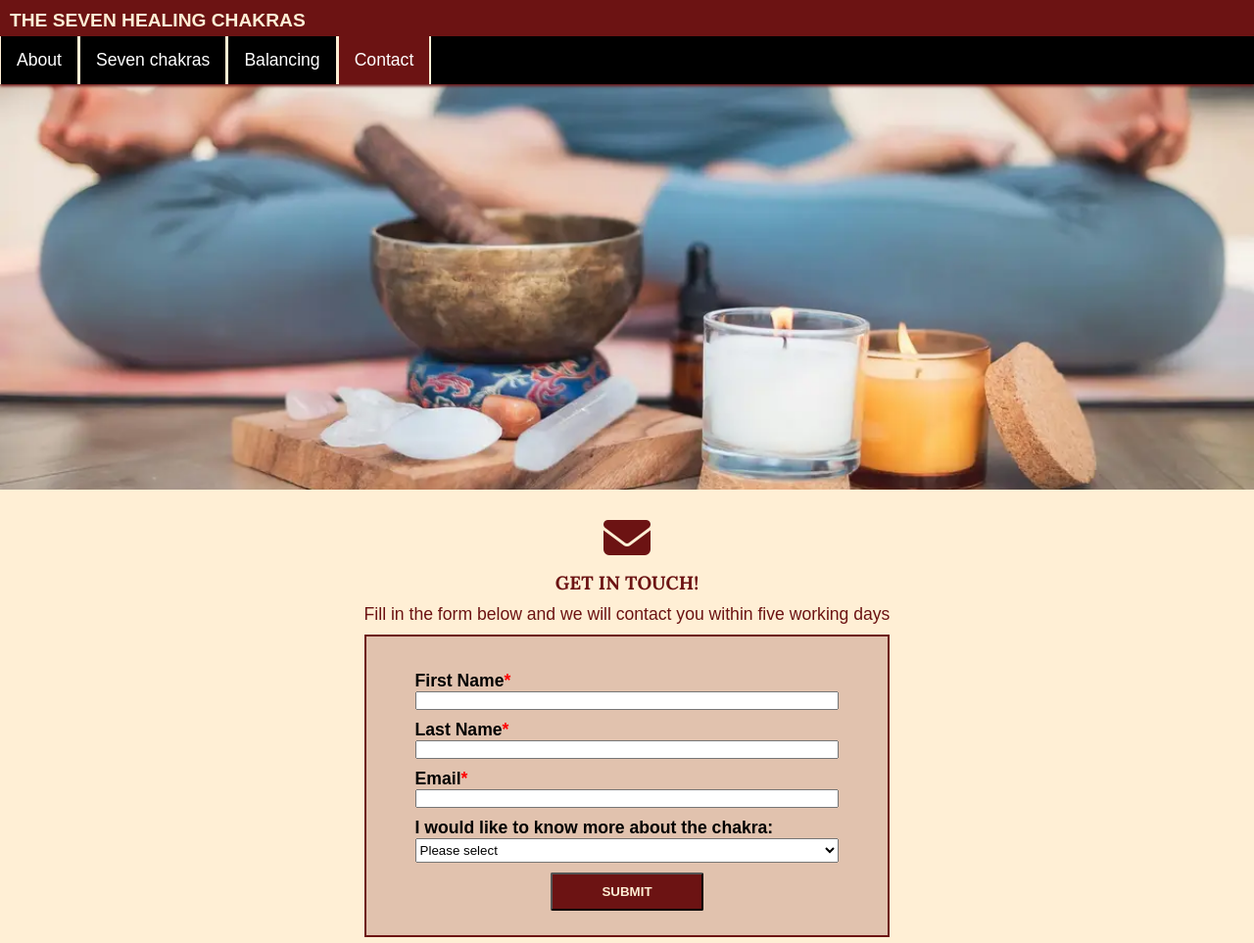
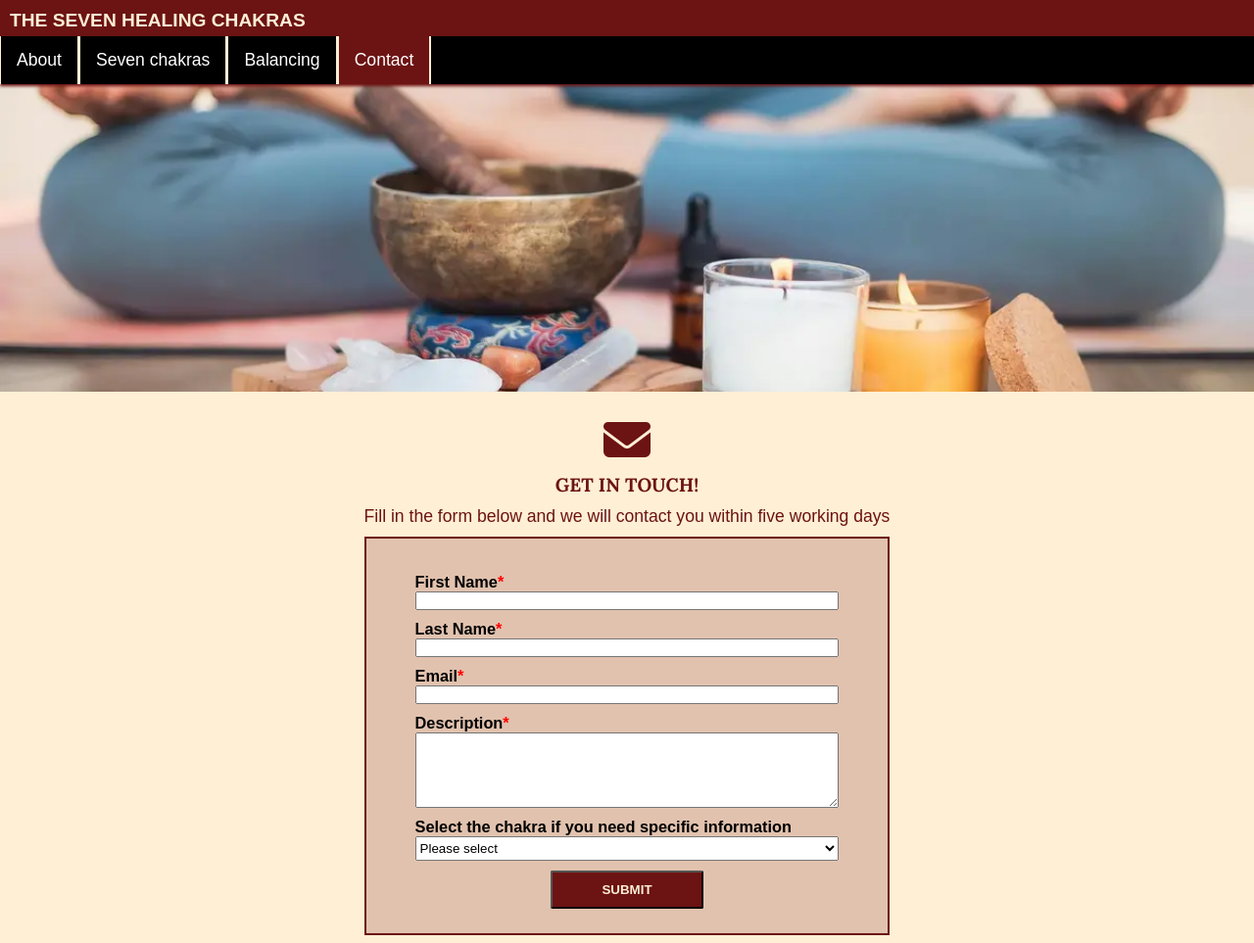
Before and after one commit to JSaprah/seven-healing-chakras, a plain HTML site: page contact.html in a window 1280 px wide. Shown: the top 963 px of the page at 98% size. Drawn offline with Linux system fonts and the light colour scheme; a web font is replaced by a local one.

Commit message:
Add text area for description to the contact form

```diff
--- a/assets/css/style.css
+++ b/assets/css/style.css
@@ -430,7 +430,10 @@ footer a {
         font-size: 80%;
     }
 
-       p, .seven-chakras-container table tr, .top-navigation, #contact-form label {
+    p,
+    .seven-chakras-container table tr,
+    .top-navigation,
+    #contact-form label {
         font-size: 70%;
     }
 }
@@ -442,7 +445,8 @@ footer a {
     #contact-form {
         padding: 10px 20px;
     }
-h1{
+
+    h1 {
         padding: 10px;
     }
 }
@@ -487,12 +491,18 @@ h1{
         font-size: 120%;
     }
 
-    h1{
+    h1 {
         padding-left: 10px;
     }
 
-    p, .seven-chakras-container table tr, .top-navigation, #contact-form label {
+    p,
+    .seven-chakras-container table tr,
+    .top-navigation {
         font-size: 110%;
+    }
+
+    #contact-form label {
+        font-size: 102%;
     }
 
     /*Navigation*/
@@ -532,8 +542,8 @@ h1{
 
 }
 
-/*1250 pixels and up*/
-@media screen and (min-width: 1250px) {
+/*1400 pixels and up*/
+@media screen and (min-width: 1400px) {
 
     /*Hero image styling*/
     #hero-about-chakras,
@@ -542,10 +552,6 @@ h1{
     #hero-contact-chakras {
         height: 500px;
     }
-}
-
-/*1400 pixels and up*/
-@media screen and (min-width: 1400px) {
 
     /*Font styles for all headers and paragraph*/
     /*Header 1 used at the top */
@@ -558,7 +564,8 @@ h1{
 
     p,
     .seven-chakras-container table tr,
-    .top-navigation, #contact-form label {
+    .top-navigation,
+    #contact-form label {
         font-size: 120%;
     }
 
--- a/contact.html
+++ b/contact.html
@@ -71,9 +71,12 @@
             <label for="email" class="line-break-top form-mandatory-star">Email</label>
             <input id="email" type="email" name="email" required>
 
+            <!--Description-->
+            <label for="description" class="line-break-top form-mandatory-star">Description</label>
+            <textarea id="description" name="description" rows="5" cols="33" required></textarea>
+
             <!--dropdown for chakras-->
-            <label for="chakra-selection" class="line-break-top">I would like to know more about the
-                chakra:</label>
+            <label for="chakra-selection" class="line-break-top">Select the chakra if you need specific information</label>
             <select id="chakra-selection" name="chakra-selection">
                 <option value="select-your-option" disabled selected>Please select</option>
                 <option value="root">Root</option>
```
Also changed, not shown: balance-chakras.html (indentation only). Lines whose indentation alone changed are shown as unchanged.
